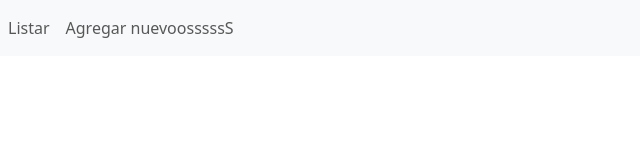
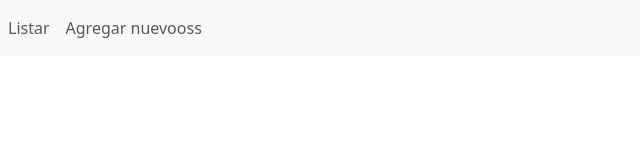
Before and after one commit to alexisalderete/crud-react, a React (Vite) app: page / in a window 1280 px wide. Shown: the top 160 px of the page, without its empty margins (0-640 px from the left). Built offline with nearby package versions, Linux system fonts and the light colour scheme.

Commit message:
no importante

```diff
--- a/src/App.jsx
+++ b/src/App.jsx
@@ -16,7 +16,7 @@ function App() {
             Listar
           </Link>
           <Link className="nav-item nav-link" to={"/new-empleados"}>
-            Agregar nuevoosssssS
+            Agregar nuevooss
           </Link>
         </div>
       </nav>
```
